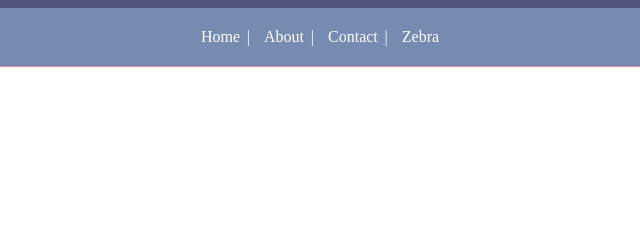
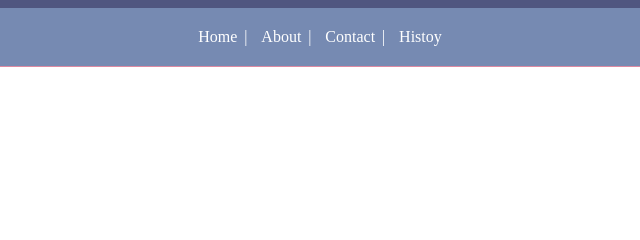
Before and after one commit to ACSupernova/Prova_101, a plain HTML site: page index.html in a window 1280 px wide. Shown: the top 240 px of the page, 320-960 px from the left. Drawn offline with Linux system fonts and the light colour scheme.

Commit message:
Update index.html

```diff
--- a/index.html
+++ b/index.html
@@ -14,7 +14,7 @@
             <li><a href="#">Home</a></li>
             <li><a href="#">About</a></li>
             <li><a href="#">Contact</a></li>
-            <li><a href="#">Zebra</a></li>
+            <li><a href="#">Histoy</a></li>
         </ul>
     </nav>
 </header>
```
